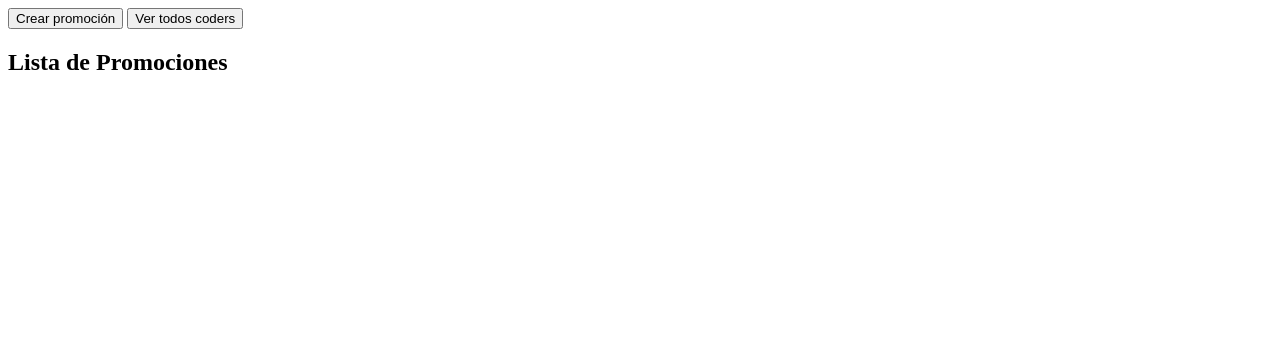
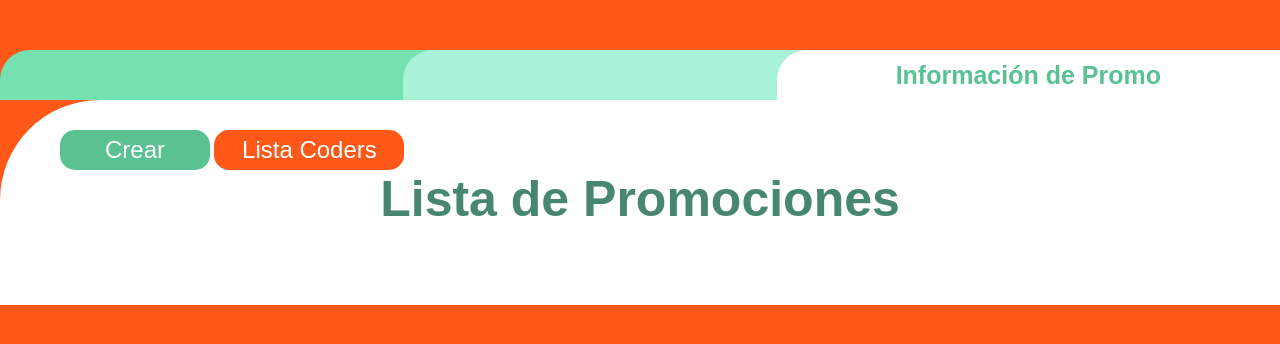
Before and after one commit to mireiavh/CoderFlow, a PHP site: page /app/views/view_promos.php in a window 1280 px wide. Shown: the top 344 px of the page. Run offline with PHP 8.4, Linux system fonts and the light colour scheme; the template is opened without the code that fills it, so the values that code supplies are empty.

Commit message:
all styles added

```diff
--- a/app/views/view_promos.php
+++ b/app/views/view_promos.php
@@ -3,28 +3,46 @@
 <head>
     <meta charset="UTF-8">
     <meta name="viewport" content="width=device-width, initial-scale=1.0">
+    <link href="/proyectos/CoderFlow/public/css/create_coder.css" rel="stylesheet">
+    <link href="/proyectos/CoderFlow/public/css/folder_panel_1.css" rel="stylesheet">
+    <link href="/proyectos/CoderFlow/public/css/coders_list.css" rel="stylesheet">
     <title>Lista de Promociones</title>
 </head>
+<header>
+    <nav>
+        <div class="nav_container">
+        <div class="nav_tab nav_tab_1"></div>
+        <div class="nav_tab nav_tab_2"></div>
+        <div class="nav_tab nav_tab_3">Información de Promo</div>
+            </div>
+        </div>
+    </nav>
+
+</header>
 <body>
-    <a href="/proyectos/coderflow/public/promos/create"><button>Crear promoción</button></a>
-    <a href="/proyectos/coderflow/public/coders"><button>Ver todos coders</button></a>
-    <h2>Lista de Promociones</h2>
-        <ul>
-            <?php foreach($results as $result): ?>
-                <li>
-                    <span><?= $result["nombre_promo"]?></span>
-                    <span><?= $result["stack"]?></span>
-                    <span><?= $result["fecha_inicio"]?></span>
-                    <span><?= $result["fecha_fin"]?></span>
-                    <span><?= $result["formador"]?></span>
-                    <span><?= $result["coformador"]?></span>
-                    <span><?= $result["rp"]?></span>
-                    <a href="/proyectos/coderflow/public/promos/show/<?=$result["identificador"]?>"><button>Ver Promoción</button></a>
-                    <a href="/proyectos/coderflow/public/promos/filter/<?=$result["identificador"]?>"><button>Ver Coders</button></a>
-
-                </li>
-            <?php endforeach;?>
-        </ul>
+    <section class="body_container">
+        <a href="/proyectos/coderflow/public/promos/create"><button class="btn_cr_1">Crear</button></a>
+        <a href="/proyectos/coderflow/public/coders"><button class="btn_cr_2">Lista Coders</button></a>
+        <h2 class="h2">Lista de Promociones</h2>
+        <div class="list">
+            <ul class="ul">
+                <?php foreach($results as $result): ?>
+                    <div class ="li_container">
+                        <li class ="li">
+                            <span class="surname"><?= $result["nombre_promo"]?></span>
+                            <span class="city"><?= $result["stack"]?></span>
+                            <span class="name"><?= $result["fecha_inicio"]?></span>
+                            <span class="name"><?= $result["fecha_fin"]?></span>
+                            <span class="name"><?= $result["formador"]?></span>
+                            <span class="name"><?= $result["coformador"]?></span>
+                            <span class="name"><?= $result["rp"]?></span>
+                            <a href="/proyectos/coderflow/public/promos/show/<?=$result["identificador"]?>"><button class="btn_cr_1">Ver</button></a>
+                            <a href="/proyectos/coderflow/public/promos/filter/<?=$result["identificador"]?>"><button class="btn_cr_2">Ver Coders</button></a>
+                        </li>
+                    </div>
+                <?php endforeach;?>
+            </ul>
+    </section>
 
 
 </body>
--- a/public/css/coders_list.css
+++ b/public/css/coders_list.css
@@ -1,7 +1,73 @@
+.btn_cr_1 {
+  background-color: #59c192;
+  height: 40px;
+  width: 150px;
+
+  margin-left: 30px;
+
+  border-radius: 15px;
+  border-style: none;
+
+  color: white;
+  font-size: x-large;
+}
+
+.btn_cr_2 {
+  background-color: #ff5819;
+  height: 40px;
+  width: 190px;
+
+  border-radius: 15px;
+  border-style: none;
+
+  color: white;
+  font-size: x-large;
+}
+.h2 {
+  color: #478770;
+  text-align: center;
+  font-size: 50px;
+  margin-bottom: 30px;
+}
 .ul {
-    list-style: none;
+  list-style: none;
 }
 
 .li {
-    margin: 5px;
+  margin: 5px;
+  color: #59c192;
 }
+
+.list {
+  display: flex;
+  justify-content: center;
+  font-size: 30px;
+}
+
+.name {
+  height: 40px;
+  width: 170px;
+  display: inline-block;
+  border-color: #59c192;
+}
+
+.surname {
+  height: 40px;
+  width: 200px;
+  display: inline-block;
+  border-color: #59c192;
+}
+
+.city {
+  height: 40px;
+  width: 170px;
+  display: inline-block;
+  border-color: #59c192;
+}
+
+.status {
+  height: 40px;
+  width: 170px;
+  display: inline-block;
+  border-color: #59c192;
+}
--- a/public/css/folder_panel.css
+++ b/public/css/folder_panel_1.css
@@ -38,27 +38,10 @@ nav {
   .nav_tab_3 {
     background-color: white;
     z-index: 3;
-    margin-left: -130px; /* Ajusta este valor para superponer las pestañas */
+    margin-left: -130px;
+    color:#59C192;
+    font-size:25px;
+    font-weight: bold ;
+
+
   }
-
-  /*
-  .nav_tab_1:hover {
-    border-radius: 30px 30px 0 0;
-    z-index: 3;
-    margin-left: 0;
-    opacity: 1;
-  }
-
-  .nav_tab_2:hover {
-    border-radius: 30px 30px 0 0;
-    z-index: 3;
-    margin-left: -100px;
-    opacity: 1;
-  }
-
-  .nav_tab_3:hover {
-    z-index: 3;
-    margin-left: -130px;
-    opacity: 1;
-  }
-  */
```
Also changed, not shown: app/views/view_coders_list.php (+33 -8 lines).
